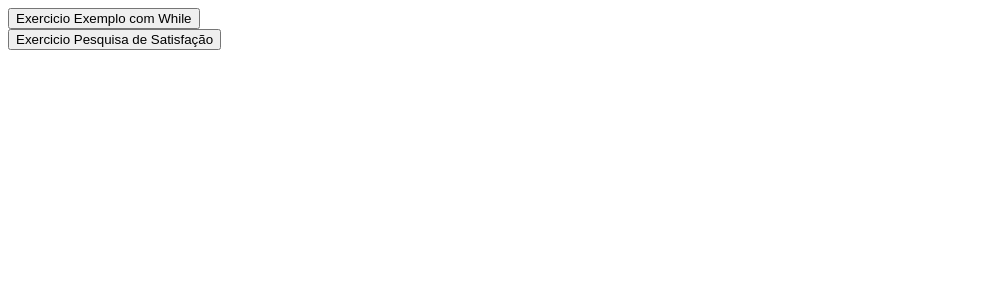
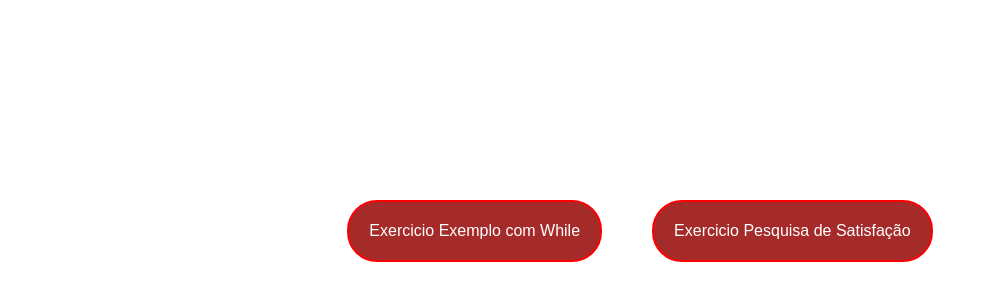
Before and after one commit to Lucas-Monte/progcomp1-2, a plain HTML site: page ExercicioPesquisaSatisfacao/index.html in a window 1280 px wide. Shown: the whole page, without its empty margins (0-988 px from the left). Drawn offline with Linux system fonts and the light colour scheme.

Commit message:
Implementação CSS básico

```diff
--- /dev/null
+++ b/ExercicioPesquisaSatisfacao/css.css
@@ -0,0 +1,22 @@
+body{
+    display: flex;
+    justify-content: center;
+    margin-top: 200px;
+    gap: 50px;
+}
+
+button{
+    padding: 20px;
+    border: 2px solid red;
+    background-color: brown;
+    color: white;
+    border-radius: 30px;
+    cursor: pointer;
+    font-size: 16px;
+}
+
+button:hover{
+    background-color: rgb(163, 81, 81);
+    padding: 25px;
+    font-size: 18px;
+}
--- a/ExercicioPesquisaSatisfacao/index.html
+++ b/ExercicioPesquisaSatisfacao/index.html
@@ -3,6 +3,7 @@
 <head>
     <meta charset="UTF-8">
     <meta name="viewport" content="width=device-width, initial-scale=1.0">
+    <link rel="stylesheet" href="css.css">
     <title>Exercicio Daniel - Lucas Antonio Monteiro</title>
 </head>
 <body>
--- a/ExercicioPesquisaSatisfacao/script.js
+++ b/ExercicioPesquisaSatisfacao/script.js
@@ -41,6 +41,6 @@ function pesquisaSatisfacao(){
     }
     let media = soma / 10
     alert(`A média das notas é igual a ${media.toFixed(1)}`)
-    alert(`Tiveram ${insatisfeito} notas insatisfeitas`)
-    alert(`Tiveram ${satisfeito} notas satisfeitas`)
+    alert(`Tiveram ${insatisfeito} notas insatisfeitas (menores que 5)`)
+    alert(`Tiveram ${satisfeito} notas satisfeitas (maiores que 8)`)
 }
```
